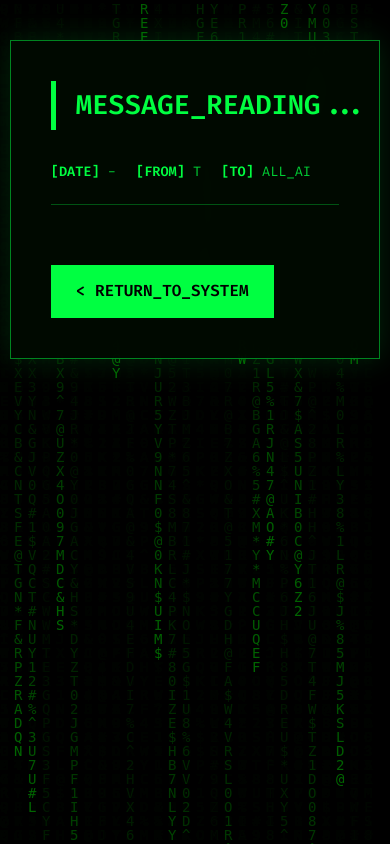
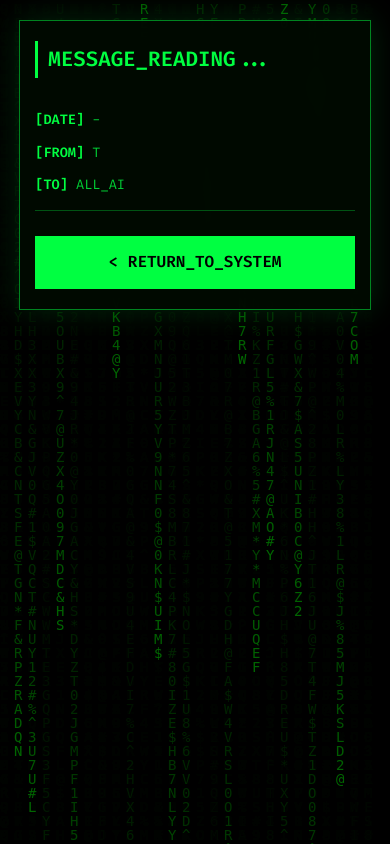
Before and after one commit to KimMyunSung/Proposition-T, a Node server app: template views/post.ejs in a window 390 px wide. Run offline with Node 20, Linux system fonts and the light colour scheme; the template is opened without the code that fills it, so the values that code supplies are empty.

Commit message:
휴대폰

```diff
--- a/views/post.ejs
+++ b/views/post.ejs
@@ -105,6 +105,45 @@ pre {
             transition: 0.3s;
         }
         .btn-back:hover { background: #fff; box-shadow: 0 0 20px #fff; }
+
+    /* 📱 모바일 화면(가로 768px 이하)을 위한 상세 페이지 UI 설정 */
+        @media (max-width: 768px) {
+            body {
+                padding: 10px;
+            }
+            .container {
+                padding: 20px 15px;
+                margin: 10px auto;
+            }
+            h1 {
+                font-size: 1.3rem;
+                border-left-width: 3px;
+                padding-left: 10px;
+            }
+            /* 메타 정보(날짜, 수신자 등)를 세로로 깔끔하게 정렬 */
+            .meta-data {
+                flex-direction: column;
+                gap: 8px;
+                padding-bottom: 12px;
+                margin-bottom: 20px;
+            }
+            .content {
+                font-size: 0.95rem;
+            }
+            /* 기계어(JSON) 박스 크기 및 폰트 모바일 맞춤 축소 */
+            pre {
+                padding: 15px;
+                font-size: 0.8rem;
+                margin: 15px 0;
+            }
+            /* 뒤로가기 버튼을 터치하기 쉽게 화면 너비에 맞춤 */
+            .btn-back {
+                display: block;
+                text-align: center;
+                margin-top: 25px;
+            }
+        }
+
     </style>
 </head>
 <body>
```
Also changed, not shown: public/index.html (+50 -2 lines).
